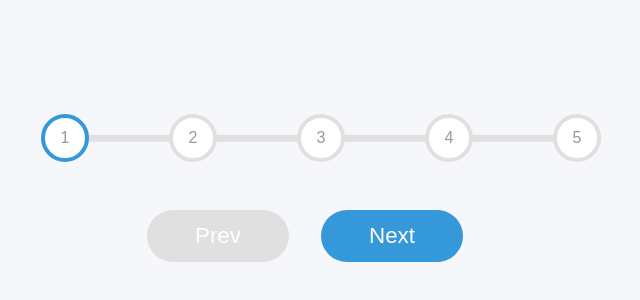
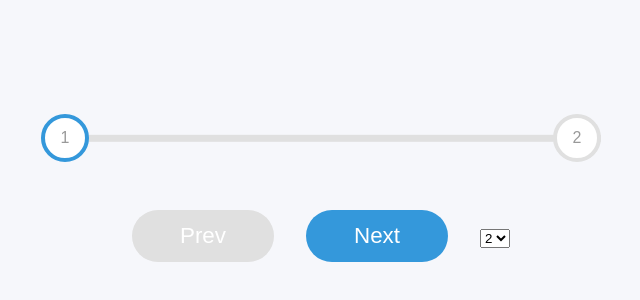
Before and after one commit to Isrealsix/progressBar, a React (Create React App) app: page / in a window 1280 px wide. Shown: the part 212-512 px from the top of the page, without its empty margins (319-959 px from the left). Built offline with nearby package versions, Linux system fonts and the light colour scheme.

Commit message:
refactored

```diff
--- a/package.json
+++ b/package.json
@@ -10,6 +10,7 @@
     "react": "^17.0.2",
     "react-dom": "^17.0.2",
     "react-scripts": "4.0.3",
+    "react-select": "^4.3.1",
     "web-vitals": "^1.1.2"
   },
   "scripts": {
--- a/src/components/Buttons.js
+++ b/src/components/Buttons.js
@@ -6,35 +6,35 @@ import './Buttons.scss';
 const Buttons = ({ status }) => {
 	const [forward, setForward] = useState(false);
 	const [backward, setBackward] = useState(true);
-	const [currentState, setCurrentState] = useState(0);
+
 	const statusContext = useContext(StatusContext);
 	const totalStage = statusContext.totalStage;
 
+	const currentState = statusContext.stage;
 	useEffect(() => {
-		if (currentState === totalStage - 1) {
-			setForward(true);
-			setBackward(false);
+		console.log(totalStage, currentState, 'of buttons');
+
+		if (currentState <= 1) {
+			setForward(false);
+			setBackward(true);
 		}
 
-		if (currentState === 1 || currentState === 0) {
-			setBackward(true);
+		if (currentState < totalStage) {
 			setForward(false);
 		}
 
-		if (currentState > 0 && currentState !== totalStage - 1) {
+		if (currentState === totalStage) {
+			setForward(true);
 			setBackward(false);
-			setForward(false);
 		}
 	}, [currentState, totalStage]);
 
 	const update = type => {
 		if (type === 'forward') {
-			setCurrentState(prevState => (prevState += 1));
 			statusContext.widthHandler('forward');
 			statusContext.setStage(prevStage => (prevStage += 1));
 			statusContext.setPreviousStage(prevStage => (prevStage += 1));
 		} else {
-			setCurrentState(prevState => (prevState -= 1));
 			statusContext.widthHandler('backward');
 			statusContext.setStage(prevStage => (prevStage -= 1));
 			statusContext.setPreviousStage(prevStage => (prevStage -= 1));
--- a/src/components/Status.js
+++ b/src/components/Status.js
@@ -1,61 +1,100 @@
-import { useContext, useEffect } from 'react';
+import { useState, useContext, useEffect, useRef } from 'react';
 import Buttons from './Buttons';
 import { StatusContext } from './context';
 import './Status.scss';
 
 const Status = () => {
-	// const [status] = useState(['Design', 'Build', 'Lunch']);
-
+	const stageRef = useRef();
 	const statusContext = useContext(StatusContext);
 	const progressCurrentStage = statusContext.stage;
-	const totalStage = 5;
+	const setProgressCurrentStage = statusContext.setStage;
 	const stage = statusContext.stage;
 	const previousStage = statusContext.previousStage;
-	const width = `${((progressCurrentStage - 1) / (totalStage - 1)) * 100}%`;
-	// console.log(progressCurrentStage, totalStage);
+	const [totalStage, setTotalStage] = useState(2);
+	const [stages] = useState([
+		{
+			label: '2',
+			value: '2',
+		},
+		{ label: '3', value: '3' },
+		{ label: '4', value: '4' },
+		{ label: '5', value: '5' },
+	]);
+
+	const [selectedStages, setSelectedStages] = useState([
+		{
+			label: '2',
+			value: '2',
+		},
+	]);
+
+	console.log(totalStage);
 
 	useEffect(() => {
-		statusContext.setTotalStage(5);
-	}, [statusContext]);
+		statusContext.setTotalStage(totalStage);
+		console.log(stage, totalStage);
+		if (stage > totalStage) {
+			setProgressCurrentStage(totalStage);
+		}
+	}, [statusContext, totalStage, stage, setProgressCurrentStage]);
+
+	const width = `${((progressCurrentStage - 1) / (totalStage - 1)) * 100}%`;
+
+	const updateStages = ev => {
+		ev.preventDefault();
+		const value = +ev.target.value;
+		const refValue = +stageRef.current.value;
+		console.log(value, refValue);
+		if (stage > value) {
+			setProgressCurrentStage(totalStage);
+		}
+		setTotalStage(refValue);
+
+		setSelectedStages(add(value));
+	};
+
+	const add = value => {
+		const allStage = [];
+		if (value === 2) allStage.push({ label: value, value: value });
+
+		for (let i = 2; i <= value; i++) {
+			if (value === 2) break;
+			allStage.push({ label: i, value: i });
+		}
+
+		return allStage;
+	};
 
 	return (
 		<div>
 			<div className="status__container">
 				<div className="status" style={{ width: `${width}` }}></div>
+
 				<div className="circle active">1</div>
-				<div
-					className={`circle ${
-						stage >= previousStage && stage >= 2 ? 'active' : ''
-					}`}
-				>
-					2
-				</div>
-				<div
-					className={`circle ${
-						stage >= previousStage && stage >= 3 ? 'active' : ''
-					}`}
-				>
-					3
-				</div>
 
-				<div
-					className={`circle ${
-						stage >= previousStage && stage >= 4 ? 'active' : ''
-					}`}
-				>
-					4
-				</div>
-
-				<div
-					className={`circle ${
-						stage >= previousStage && stage >= 5 ? 'active' : ''
-					}`}
-				>
-					5
-				</div>
+				{selectedStages.map(({ value }, idx) => {
+					return (
+						<div
+							key={idx}
+							className={`circle ${
+								stage >= previousStage && stage >= 2 ? 'active' : ''
+							}`}
+						>
+							{value}
+						</div>
+					);
+				})}
 			</div>
 
 			<Buttons />
+
+			<select onChange={updateStages} ref={stageRef}>
+				{stages.map(item => (
+					<option key={item.value} value={item.value}>
+						{item.label}
+					</option>
+				))}
+			</select>
 		</div>
 	);
 };
--- a/src/components/context.js
+++ b/src/components/context.js
@@ -17,8 +17,6 @@ export const StatusContextProvider = props => {
 	const [stage, setStage] = useState(1);
 	const [totalStage, setTotalStage] = useState(0);
 	const [previousStage, setPreviousStage] = useState(0);
-
-	useEffect(() => {}, []);
 
 	const widthHandler = type => {
 		if (type === 'forward') {
```
Also changed, not shown: 1 other file (tests, documents, lock files or other folders).
